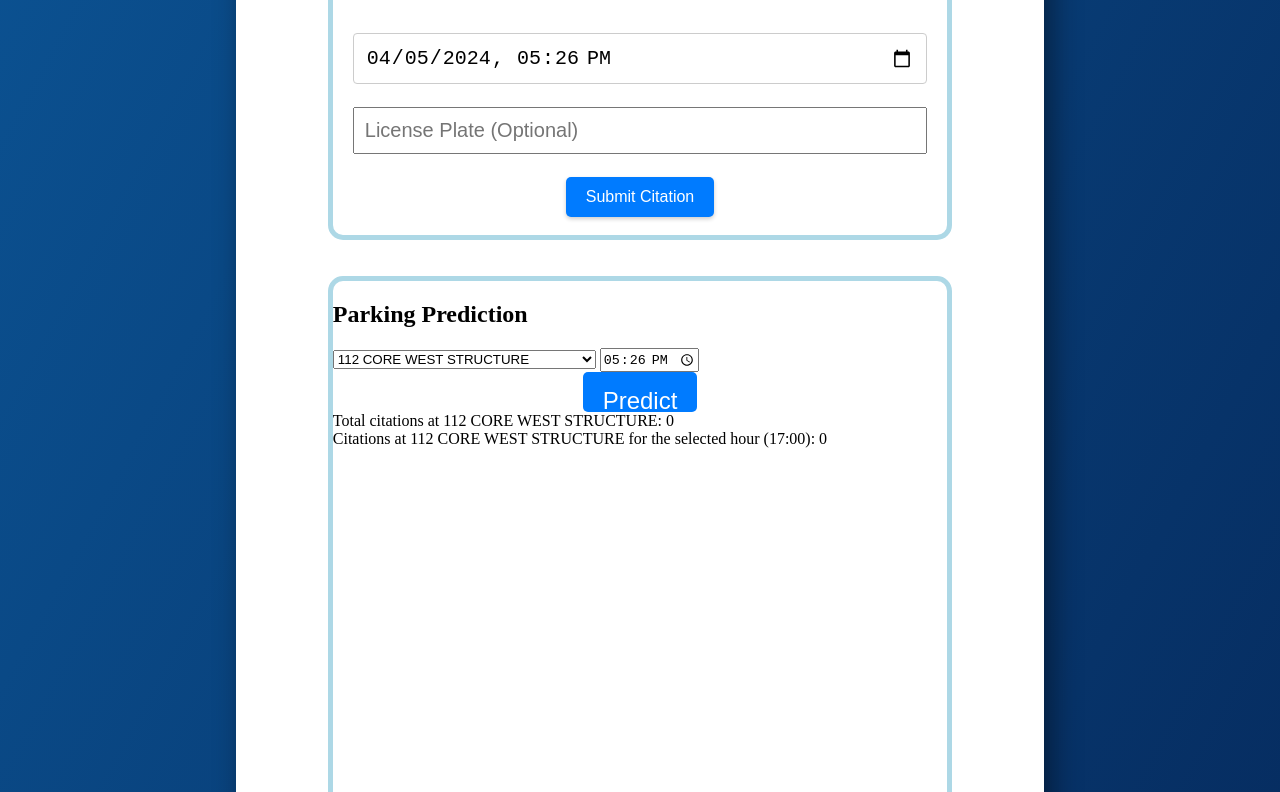
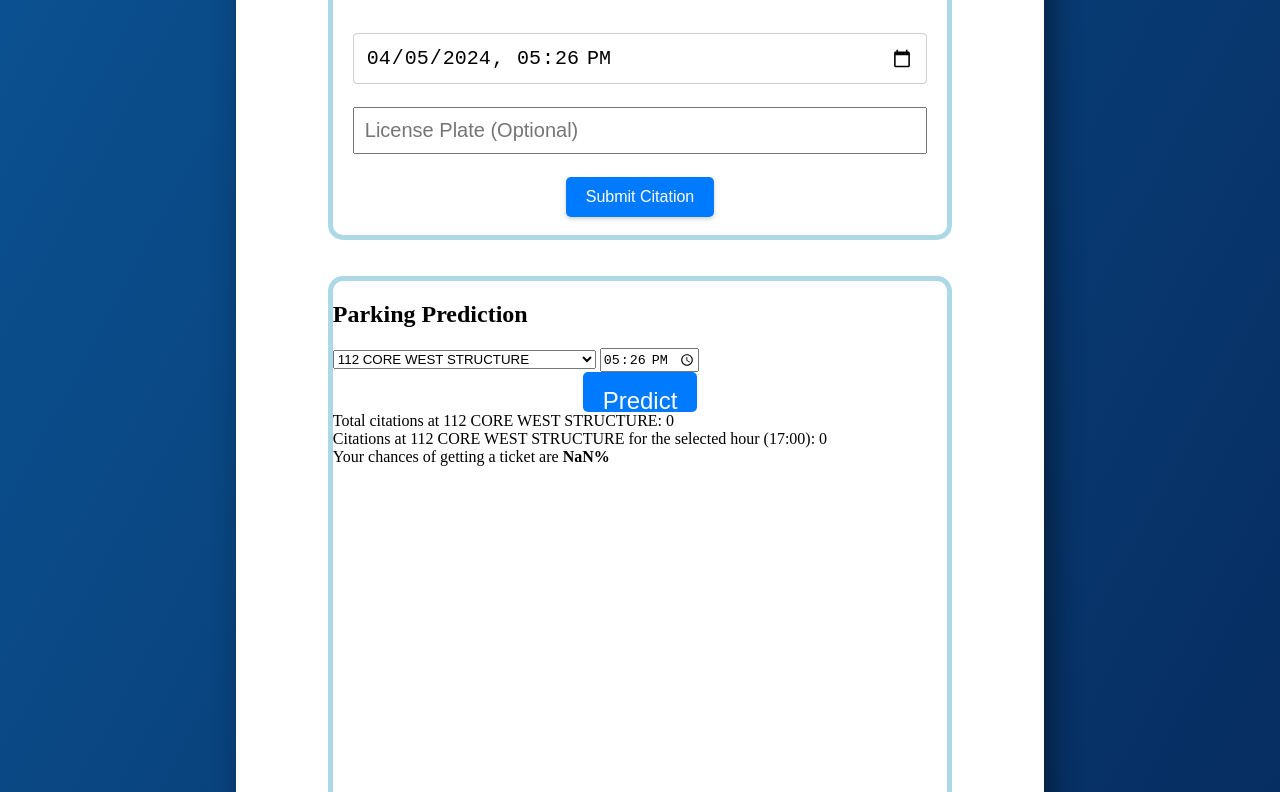
Before and after one commit to adam01140/TAPS-Tracker, a website: page public/index.html in a window 1280 px wide. Both pictures are taken after a click on the button "Predict". Shown: the part 746-1538 px from the top of the page. Drawn offline with Linux system fonts and the light colour scheme; some packages are replaced by stand-ins of ours; no server answers; a web font is replaced by a local one.

Commit message:
lets get it brother

```diff
--- a/public/index.html
+++ b/public/index.html
@@ -639,9 +639,11 @@ function calculatePrediction() {
 
     const countCitationsAtLocation = citationsAtLocation.length;
     const countCitationsAtLocationAndTime = citationsAtLocationAndTime.length;
+	const percent = (countCitationsAtLocationAndTime)/(countCitationsAtLocation)*100
 
     document.getElementById('predictionResult').innerHTML = `Total citations at ${selectedLocation}: ${countCitationsAtLocation}<br>
-        Citations at ${selectedLocation} for the selected hour (${selectedHour}:00): ${countCitationsAtLocationAndTime}`;
+        Citations at ${selectedLocation} for the selected hour (${selectedHour}:00): ${countCitationsAtLocationAndTime} <br>
+		Your chances of getting a ticket are <b> ${percent}%`;
 }
 
 
```
